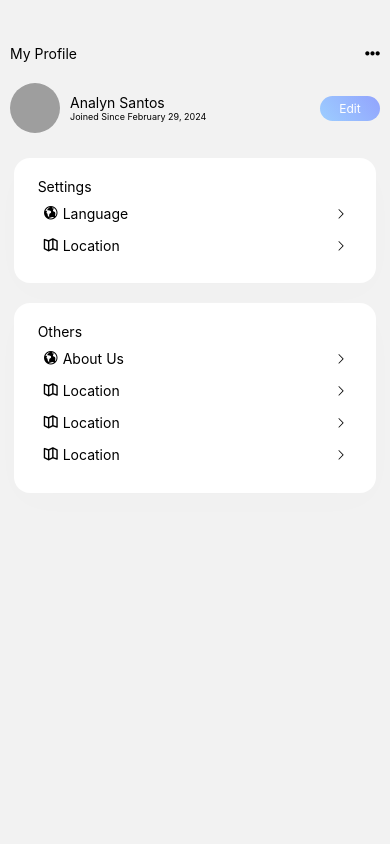
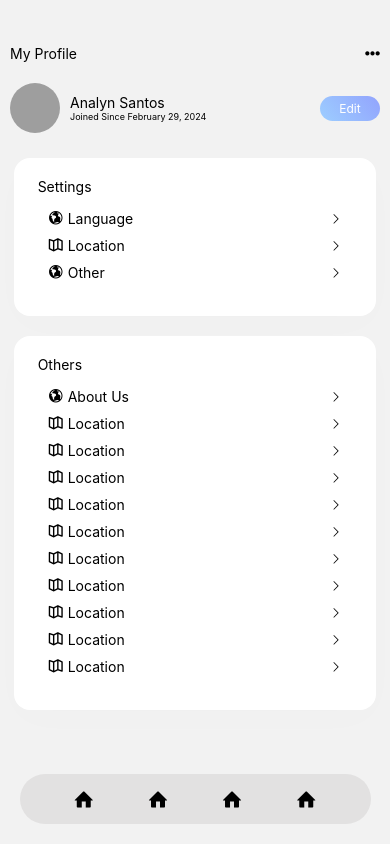
Before and after one commit to strawberrybavarian/mobile-app, a React Native app: screen /myprofilepage in a window 390 px wide. Built offline with nearby package versions, Linux system fonts and the light colour scheme; grey boxes are pictures that could not be loaded.

Commit message:
Profile and Navigation Bar

```diff
--- a/components/My Profile/MyProfile.jsx
+++ b/components/My Profile/MyProfile.jsx
@@ -1,8 +1,11 @@
 import { StatusBar } from 'expo-status-bar';
-import { StyleSheet, Text, View, TouchableOpacity, Image } from 'react-native';
+import { StyleSheet, Text, View, TouchableOpacity, Image, ScrollView } from 'react-native';
 import { LinearGradient } from 'expo-linear-gradient';
 import FontAwesome5 from "@expo/vector-icons/FontAwesome5";
 import Entypo from "@expo/vector-icons/Entypo";
+import NavigationBar from '../Navigation/NavigationBar';
+
+
 
 const MyProfile = ({ navigation }) => {
 
@@ -12,7 +15,7 @@ const MyProfile = ({ navigation }) => {
 
   return (
     <>
-
+      <ScrollView style={styles.scrollContainer}>
       <View style={styles.container}>
         <View style={styles.con1}>
           <Text style={styles.title}>My Profile</Text>
@@ -53,19 +56,22 @@ const MyProfile = ({ navigation }) => {
         </TouchableOpacity>
       </View>
 
+
+
     {/* Settings Container */}
       <View style={styles.container3}>
         <View style={styles.settings}>
-        <Text style={{}}> Settings</Text>
+        <Text> Settings</Text>
             <View style={styles.settingContainer}>
+
                 <TouchableOpacity style={styles.settingItem}>
                     <View style={styles.container31}>
                         <Entypo name="globe" size={14} style={{textAlign:'center', alignItems:'center',  marginRight: 5,}} />
                         <Text>Language</Text>
                     </View>
-
                     <Entypo name="chevron-thin-right" size={11} />
                 </TouchableOpacity>
+
                 <TouchableOpacity style={styles.settingItem}>
                 <View style={styles.container31}>
                         <Entypo name="map" size={14} style={{textAlign:'center', alignItems:'center',  marginRight: 5,}} />
@@ -73,12 +79,21 @@ const MyProfile = ({ navigation }) => {
                     </View>
                     <Entypo name="chevron-thin-right" size={11} />
                 </TouchableOpacity>
+
+                <TouchableOpacity style={styles.settingItem}>
+                    <View style={styles.container31}>
+                        <Entypo name="globe" size={14} style={{textAlign:'center', alignItems:'center',  marginRight: 5,}} />
+                        <Text>Other</Text>
+                    </View>
+                    <Entypo name="chevron-thin-right" size={11} />
+                </TouchableOpacity>
+
             </View>
         </View>
       </View>
 
-    {/* Others Container */}
-      <View style={styles.container4}>
+    {/* Others Container  */}
+       <View style={styles.container4}>
         <View style={styles.settings4}>
         <Text style={{}}> Others</Text>
             <View style={styles.settingContainer4}>
@@ -98,26 +113,77 @@ const MyProfile = ({ navigation }) => {
                     </View>
                     <Entypo name="chevron-thin-right" size={11} />
                 </TouchableOpacity>
-
-                <TouchableOpacity style={styles.settingItem4}>
-                <View style={styles.container314}>
+                <TouchableOpacity style={styles.settingItem}>
+                <View style={styles.container31}>
+                        <Entypo name="map" size={14} style={{textAlign:'center', alignItems:'center',  marginRight: 5,}} />
+                        <Text>Location</Text>
+                    </View>
+                    <Entypo name="chevron-thin-right" size={11} />
+                </TouchableOpacity>
+                <TouchableOpacity style={styles.settingItem}>
+                <View style={styles.container31}>
+                        <Entypo name="map" size={14} style={{textAlign:'center', alignItems:'center',  marginRight: 5,}} />
+                        <Text>Location</Text>
+                    </View>
+                    <Entypo name="chevron-thin-right" size={11} />
+                </TouchableOpacity>
+                <TouchableOpacity style={styles.settingItem}>
+                <View style={styles.container31}>
+                        <Entypo name="map" size={14} style={{textAlign:'center', alignItems:'center',  marginRight: 5,}} />
+                        <Text>Location</Text>
+                    </View>
+                    <Entypo name="chevron-thin-right" size={11} />
+                </TouchableOpacity>
+                <TouchableOpacity style={styles.settingItem}>
+                <View style={styles.container31}>
+                        <Entypo name="map" size={14} style={{textAlign:'center', alignItems:'center',  marginRight: 5,}} />
+                        <Text>Location</Text>
+                    </View>
+                    <Entypo name="chevron-thin-right" size={11} />
+                </TouchableOpacity>
+                <TouchableOpacity style={styles.settingItem}>
+                <View style={styles.container31}>
+                        <Entypo name="map" size={14} style={{textAlign:'center', alignItems:'center',  marginRight: 5,}} />
+                        <Text>Location</Text>
+                    </View>
+                    <Entypo name="chevron-thin-right" size={11} />
+                </TouchableOpacity>
+                <TouchableOpacity style={styles.settingItem}>
+                <View style={styles.container31}>
+                        <Entypo name="map" size={14} style={{textAlign:'center', alignItems:'center',  marginRight: 5,}} />
+                        <Text>Location</Text>
+                    </View>
+                    <Entypo name="chevron-thin-right" size={11} />
+                </TouchableOpacity>
+                <TouchableOpacity style={styles.settingItem}>
+                <View style={styles.container31}>
+                        <Entypo name="map" size={14} style={{textAlign:'center', alignItems:'center',  marginRight: 5,}} />
+                        <Text>Location</Text>
+                    </View>
+                    <Entypo name="chevron-thin-right" size={11} />
+                </TouchableOpacity>
+                <TouchableOpacity style={styles.settingItem}>
+                <View style={styles.container31}>
+                        <Entypo name="map" size={14} style={{textAlign:'center', alignItems:'center',  marginRight: 5,}} />
+                        <Text>Location</Text>
+                    </View>
+                    <Entypo name="chevron-thin-right" size={11} />
+                </TouchableOpacity>
+                <TouchableOpacity style={styles.settingItem}>
+                <View style={styles.container31}>
                         <Entypo name="map" size={14} style={{textAlign:'center', alignItems:'center',  marginRight: 5,}} />
                         <Text>Location</Text>
                     </View>
                     <Entypo name="chevron-thin-right" size={11} />
                 </TouchableOpacity>
 
-                <TouchableOpacity style={styles.settingItem4}>
-                <View style={styles.container314}>
-                        <Entypo name="map" size={14} style={{textAlign:'center', alignItems:'center',  marginRight: 5,}} />
-                        <Text>Location</Text>
-                    </View>
-                    <Entypo name="chevron-thin-right" size={11} />
-                </TouchableOpacity>
+
 
             </View>
-        </View>
+         </View>
       </View>
+      </ScrollView>
+      <NavigationBar></NavigationBar>
     </>
   )
 }
@@ -170,10 +236,10 @@ const styles = StyleSheet.create({
     marginTop: 15,
     padding: 10,
     alignItems: "center",
+    flex: 1,
   },
   settings: {
     width: "98%",
-    height: 125,
     backgroundColor: "#FFFFFF",
     borderRadius: 16,
     shadowColor: "#1D242A12",
@@ -187,49 +253,50 @@ const styles = StyleSheet.create({
     flexDirection: "row",
     justifyContent: "space-between",
     alignItems: "center",
-    marginBottom: 15,
+    padding: 5,
   },
-  settingContainer:{
+  settingContainer: {
     padding: 10,
+    flex: 1,
   },
-  container31:{
+  container31: {
     flexDirection: "row",
     alignItems: 'center',
+  },
 
-  },
-//   container 4
+//   Container 4
   container4: {
     padding: 10,
     alignItems: "center",
   },
   settings4: {
     width: "98%",
-    height: 190,
     backgroundColor: "#FFFFFF",
     borderRadius: 16,
     shadowColor: "#1D242A12",
     shadowOpacity: 0.1,
     shadowOffset: { width: 0, height: 10 },
     shadowRadius: 40,
-    elevation: 40,
+
     padding: 20,
   },
   settingItem4: {
     flexDirection: "row",
     justifyContent: "space-between",
     alignItems: "center",
-    marginBottom: 15,
+    padding: 5,
   },
-  settingContainer4:{
+  settingContainer4: {
     padding: 10,
+    flex: 1,
   },
-  container314:{
+  container314: {
     flexDirection: "row",
     alignItems: 'center',
+  },
 
-  }
-
-
-
+  scrollContainer: {
+    flexGrow: 1,
+  },
 
 });
--- /dev/null
+++ b/components/Navigation/NavigationBar.jsx
@@ -0,0 +1,93 @@
+import React, { useState } from 'react';
+import { StyleSheet, Pressable, Animated, View } from 'react-native';
+import Entypo from "@expo/vector-icons/Entypo";
+
+const NavigationBar = ({ navigation }) => {
+  const [scaleAnim1] = useState(new Animated.Value(1));
+  const [scaleAnim2] = useState(new Animated.Value(1));
+  const [scaleAnim3] = useState(new Animated.Value(1));
+  const [scaleAnim4] = useState(new Animated.Value(1));
+
+  const handlePressIn = (scaleAnim) => () => {
+    Animated.spring(scaleAnim, {
+      toValue: 1.2,
+      useNativeDriver: true,
+    }).start();
+  };
+
+  const handlePressOut = (scaleAnim) => () => {
+
+    Animated.spring(scaleAnim, {
+      toValue: 1,
+      useNativeDriver: true,
+    }).start();
+  };
+
+  const signinPageButton = () => {
+    navigation.navigate('SigninPage');
+  };
+
+  return (
+    <>
+      <View style={styles.NavContainer}>
+        <View style={styles.NavBar}>
+        <Pressable onPressIn={handlePressIn(scaleAnim1)} onPressOut={handlePressOut(scaleAnim1)}>
+          <Animated.View style={{ transform: [{ scale: scaleAnim1 }] }}>
+            <Entypo name="home" size={20} />
+          </Animated.View>
+        </Pressable>
+
+        <Pressable onPressIn={handlePressIn(scaleAnim2)} onPressOut={handlePressOut(scaleAnim2)}>
+          <Animated.View style={{ transform: [{ scale: scaleAnim2 }] }}>
+            <Entypo name="home" size={20} />
+          </Animated.View>
+        </Pressable>
+
+        <Pressable onPressIn={handlePressIn(scaleAnim3)} onPressOut={handlePressOut(scaleAnim3)}>
+          <Animated.View style={{ transform: [{ scale: scaleAnim3 }] }}>
+            <Entypo name="home" size={20} />
+          </Animated.View>
+        </Pressable>
+
+        <Pressable onPressIn={handlePressIn(scaleAnim4)} onPressOut={handlePressOut(scaleAnim4)}>
+          <Animated.View style={{ transform: [{ scale: scaleAnim4 }] }}>
+            <Entypo name="home" size={20} />
+          </Animated.View>
+        </Pressable>
+        </View>
+
+      </View>
+    </>
+  );
+};
+
+const styles = StyleSheet.create({
+  container: {
+    flex: 1,
+    alignItems: 'center',
+    justifyContent: 'flex-end',
+    marginBottom: 40,
+    width: 270,
+    textAlign: "center"
+  },
+  NavContainer: {
+    position: 'absolute',
+    alignItems: "center",
+    width: '100%',
+    bottom: 20,
+  },
+  NavBar: {
+    flexDirection: 'row',
+    width: '90%',
+    height: 50,
+    backgroundColor: '#e2e1e1',
+    justifyContent: 'space-evenly',
+    alignItems: "center",
+    borderRadius: 100,
+  },
+  IconBehavior: {
+    padding: 14,
+  }
+});
+
+export default NavigationBar;
```
